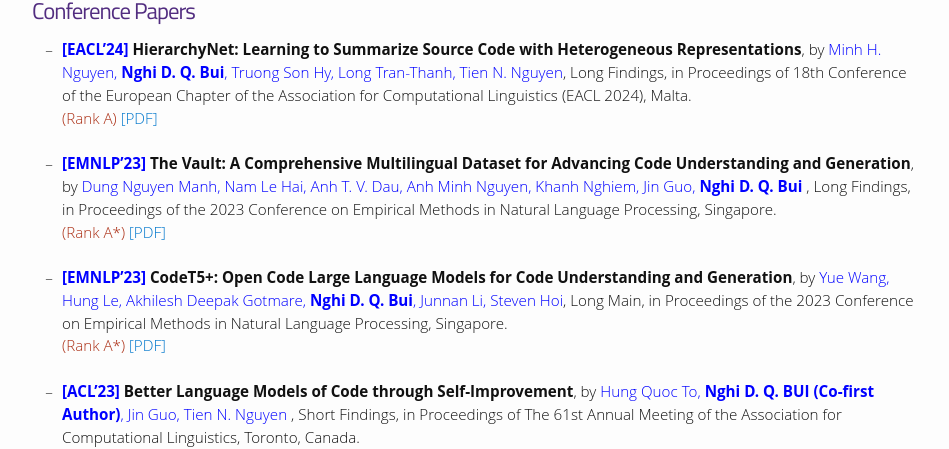
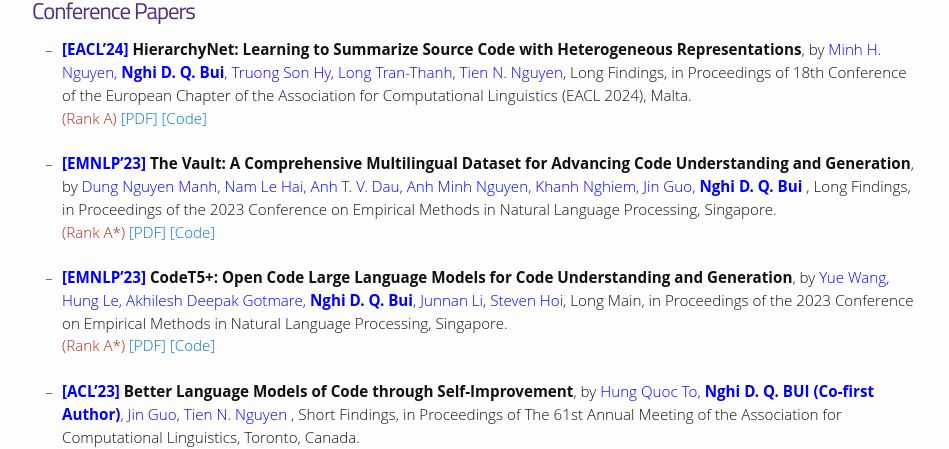
Before and after one commit to bdqnghi/bdqnghi.github.io, a Jekyll site: the page built from publications/publications.md, in a window 1280 px wide and 900 px high, scrolled down 620 px. Shown: the part 152-601 px from the top of the window, without its empty margins (163-1112 px from the left). Built offline with Jekyll 4.4.1, drawn with Linux system fonts in a browser that asks for light colours; nearby versions of some CDN libraries; some web fonts are replaced.

Commit message:
Update publications.md

```diff
--- a/publications/publications.md
+++ b/publications/publications.md
@@ -36,17 +36,17 @@
 # Conference Papers
 - <span style="color:blue">**[EACL'24]**</span> **HierarchyNet: Learning to Summarize Source Code  with Heterogeneous Representations**, by <span style="color:blue">Minh H. Nguyen, **Nghi D. Q. Bui**, Truong Son Hy, Long Tran-Thanh, Tien N. Nguyen</span>, Long Findings, in Proceedings of 18th Conference of the European Chapter of the Association for Computational Linguistics (EACL 2024), Malta.
 <br>
-<span style="color:#AB2F15">(Rank A)</span><a href="https://arxiv.org/abs/2205.15479" target="_blank"> [PDF]</a>
+<span style="color:#AB2F15">(Rank A)</span><a href="https://arxiv.org/abs/2205.15479" target="_blank"> [PDF]</a> <a href="https://github.com/FSoft-AI4Code/HierarchyNet" target="_blank"> [Code]</a>
 <br>
 <br>
 - <span style="color:blue">**[EMNLP'23]**</span> **The Vault: A Comprehensive Multilingual Dataset for Advancing Code Understanding and Generation**, by <span style="color:blue">Dung Nguyen Manh, Nam Le Hai, Anh T. V. Dau, Anh Minh Nguyen, Khanh Nghiem, Jin Guo, **Nghi D. Q. Bui** </span>, Long Findings, in Proceedings of the 2023 Conference on Empirical Methods in Natural Language Processing, Singapore.
 <br>
-<span style="color:#AB2F15">(Rank A*)</span><a href="https://arxiv.org/abs/2305.06156" target="_blank"> [PDF]</a>
+<span style="color:#AB2F15">(Rank A*)</span><a href="https://arxiv.org/abs/2305.06156" target="_blank"> [PDF]</a> <a href="https://github.com/FSoft-AI4Code/TheVault" target="_blank"> [Code]</a>
 <br>
 <br>
 - <span style="color:blue">**[EMNLP'23]**</span> **CodeT5+: Open Code Large Language Models for Code Understanding and Generation**, by <span style="color:blue">Yue Wang, Hung Le, Akhilesh Deepak Gotmare, **Nghi D. Q. Bui**, Junnan Li, Steven Hoi</span>, Long Main, in Proceedings of the 2023 Conference on Empirical Methods in Natural Language Processing, Singapore.
 <br>
-<span style="color:#AB2F15">(Rank A*)</span><a href="https://arxiv.org/abs/2305.07922" target="_blank"> [PDF]</a>
+<span style="color:#AB2F15">(Rank A*)</span><a href="https://arxiv.org/abs/2305.07922" target="_blank"> [PDF]</a> <a href="https://github.com/salesforce/CodeT5/tree/main/CodeT5%2B" target="_blank"> [Code]</a>
 <br>
 <br>
 - <span style="color:blue">**[ACL'23]**</span> **Better Language Models of Code through Self-Improvement**, by <span style="color:blue">Hung Quoc To, **Nghi D. Q. BUI (Co-first Author)**, Jin Guo, Tien N. Nguyen </span>, Short Findings, in Proceedings of The 61st Annual Meeting of the Association for Computational Linguistics, Toronto, Canada.
```
